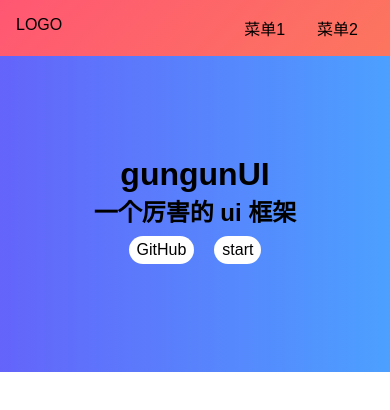
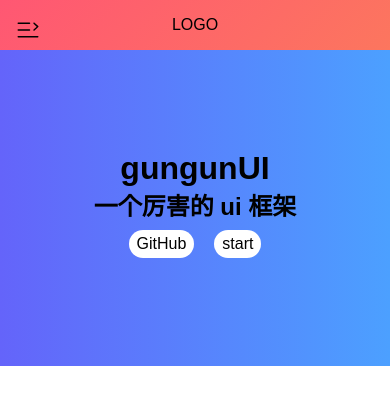
Before and after one commit to yinlong22/fliui, a Vue app: page /#/ in a window 390 px wide. Shown: the top 410 px of the page. Built offline with nearby package versions, Linux system fonts and the light colour scheme.

Commit message:
完善menu切换逻辑

```diff
--- a/src/App.vue
+++ b/src/App.vue
@@ -2,8 +2,15 @@
   <router-view/>
 </template>
 
-<script>
+<script lang="ts">
+  import { ref , provide} from 'vue'
+
 export default {
   name: 'App',
+  setup(){
+    const width = document.documentElement.clientWidth
+    const menuVisible = ref(width > 500)
+    provide('menu',menuVisible)
+  }
 }
 </script>
--- a/src/components/TopNav.vue
+++ b/src/components/TopNav.vue
@@ -5,12 +5,20 @@
             <li>菜单1</li>
             <li>菜单2</li>
         </ul>
+        <span class="toggleAside"><img src="../assets/menu.svg" @click="toggleMenu" alt=""></span>
     </div>
 </template>
 
 <script lang="ts">
+    import { inject , Ref} from 'vue'
     export default {
-
+        setup() {
+            const menuVisible = inject<Ref<boolean>>('menu')
+            const toggleMenu = ()=>{
+                menuVisible.value = !menuVisible.value
+            }
+            return {toggleMenu}
+        }
     }
 </script>
 
@@ -18,9 +26,11 @@
     .topNav {
         display: flex;
         padding: 16px;
-        background: linear-gradient(135deg,#FF5773,#fc765e);
+        background: linear-gradient(135deg, #FF5773, #fc765e);
         position: relative;
         z-index: 10;
+        justify-content: center;
+        align-items: center;
         > .logo {
             max-width: 6em;
             margin-right: auto;
@@ -35,5 +45,20 @@
                 margin: 0 1em;
             }
         }
+        > .toggleAside{
+            > img{
+                width: 24px;
+                height: 24px;
+            }
+            position: absolute;
+            left: 16px;
+            top: 35%;
+            display: none;
+        }
+        @media (max-width: 500px) {
+            > .toggleAside{display: inline-block}
+            > .menu{display: none}
+            > .logo{margin: 0 auto}
+        }
     }
 </style>
--- a/src/views/Doc.vue
+++ b/src/views/Doc.vue
@@ -2,7 +2,7 @@
     <div>
         <TopNav/>
         <div class="content">
-            <aside>
+            <aside v-if="menuVisible">
                 <h2>组件列表</h2>
                 <ol>
                     <li>
@@ -39,9 +39,14 @@
 
 <script lang="ts">
     import TopNav from '../components/TopNav.vue'
+    import {inject, Ref} from 'vue'
 
     export default {
-        components: {TopNav}
+        components: {TopNav},
+        setup() {
+            const menuVisible = inject<Ref<boolean>>('menu')
+            return {menuVisible}
+        }
     }
 </script>
 
@@ -49,10 +54,6 @@
     aside {
         background: lightblue;
         width: 150px;
-        position: fixed;
-        top: 0;
-        left: 0;
-        padding: 70px 16px 16px;
 
         > h2 {
             margin-bottom: 4px;
@@ -63,5 +64,11 @@
                 padding: 4px 0;
             }
         }
+        @media (max-width: 500px) {
+            position: fixed;
+            top: 0;
+            left: 0;
+            padding: 70px 16px 16px;
+        }
     }
 </style>
```
Also changed, not shown: src/assets/menu.svg (added).
